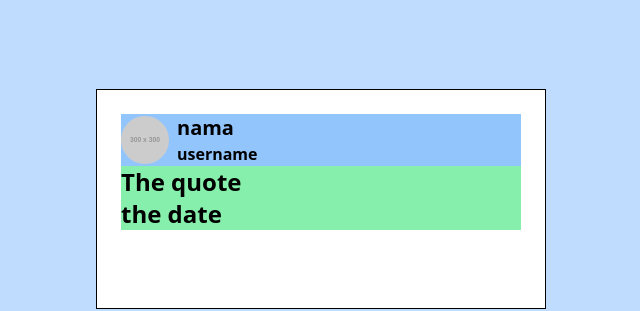
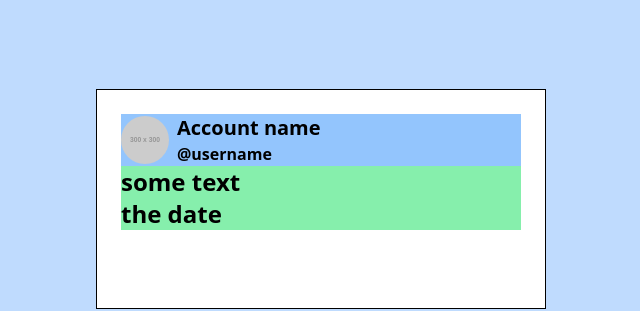
Before and after one commit to fadelun/tweet-generator, a Vue app: page / in a window 1280 px wide. Shown: the top 311 px of the page, without its empty margins (319-959 px from the left). Built offline with nearby package versions, Linux system fonts and the light colour scheme.

Commit message:
update provide and inject

```diff
--- a/src/App.vue
+++ b/src/App.vue
@@ -5,8 +5,8 @@ import TheCard from "./components/TheCard.vue";
 import { reactive, provide } from "vue";
 
 const user = reactive({
-  name: "nama",
-  username: "username",
+  name: "",
+  username: "",
   tweet: "",
   image: "",
 });
--- a/src/components/InputForm.vue
+++ b/src/components/InputForm.vue
@@ -6,13 +6,23 @@
     </div>
     <div class="input-section mb-4 flex flex-col">
       <label for="name-input">Account name and username:</label>
-      <input type="text" name="account-name" />
-      <input type="text" name="username" />
+      <input type="text" name="account-name" v-model="user.name" />
+      <input type="text" name="username" v-model="user.username" />
     </div>
     <div class="input-section flex flex-col">
       <label for="tweet">write your quote:</label>
-      <textarea name="tweet" id="tweet" cols="40" rows="4"></textarea>
+      <textarea
+        v-model="user.tweet"
+        name="tweet"
+        id="tweet"
+        cols="40"
+        rows="4"
+      ></textarea>
     </div>
   </form>
 </template>
-<script setup></script>
+<script setup>
+import { inject } from "vue";
+
+const user = inject("user");
+</script>
--- a/src/components/TheCard.vue
+++ b/src/components/TheCard.vue
@@ -2,7 +2,6 @@
   <div class="card bg-white w-[450px] h-[220px] border border-black p-6">
     <div class="card-profile bg-blue-300 w-full flex items-center gap-x-2">
       <ProfileImage />
-
       <UserName />
     </div>
     <div class="card-content bg-green-300">
--- a/src/components/TheQuote.vue
+++ b/src/components/TheQuote.vue
@@ -1,6 +1,12 @@
-<template lang="">
+<template>
   <div>
-    <h2 class="text-2xl font-semibold">The quote</h2>
+    <h2 class="text-2xl font-semibold">
+      {{ user.tweet ? user.tweet : "some text" }}
+    </h2>
   </div>
 </template>
-<script></script>
+<script setup>
+import { inject } from "vue";
+
+const user = inject("user");
+</script>
--- a/src/components/UserName.vue
+++ b/src/components/UserName.vue
@@ -1,13 +1,15 @@
 <template>
   <div class="card-names">
-    <h2 class="text-xl font-semibold">{{ name }}</h2>
-    <h2 class="font-semibold">{{ username }}</h2>
+    <h2 class="text-xl font-semibold">
+      {{ user.name ? user.name : "Account name" }}
+    </h2>
+    <h2 class="font-semibold">
+      {{ user.username ? user.username : "@username" }}
+    </h2>
   </div>
 </template>
 <script setup>
 import { inject } from "vue";
 
 const user = inject("user");
-
-const { name, username } = user;
 </script>
```
